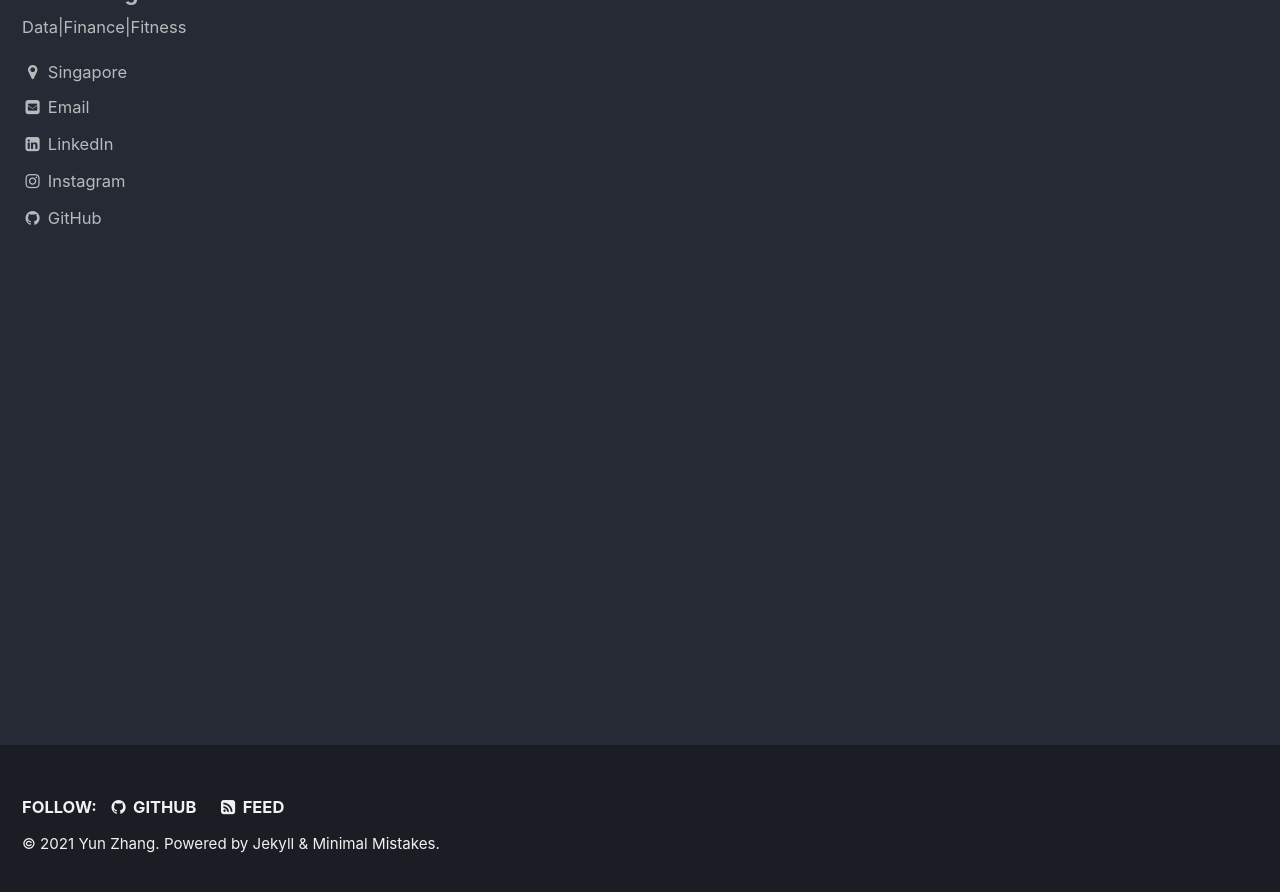
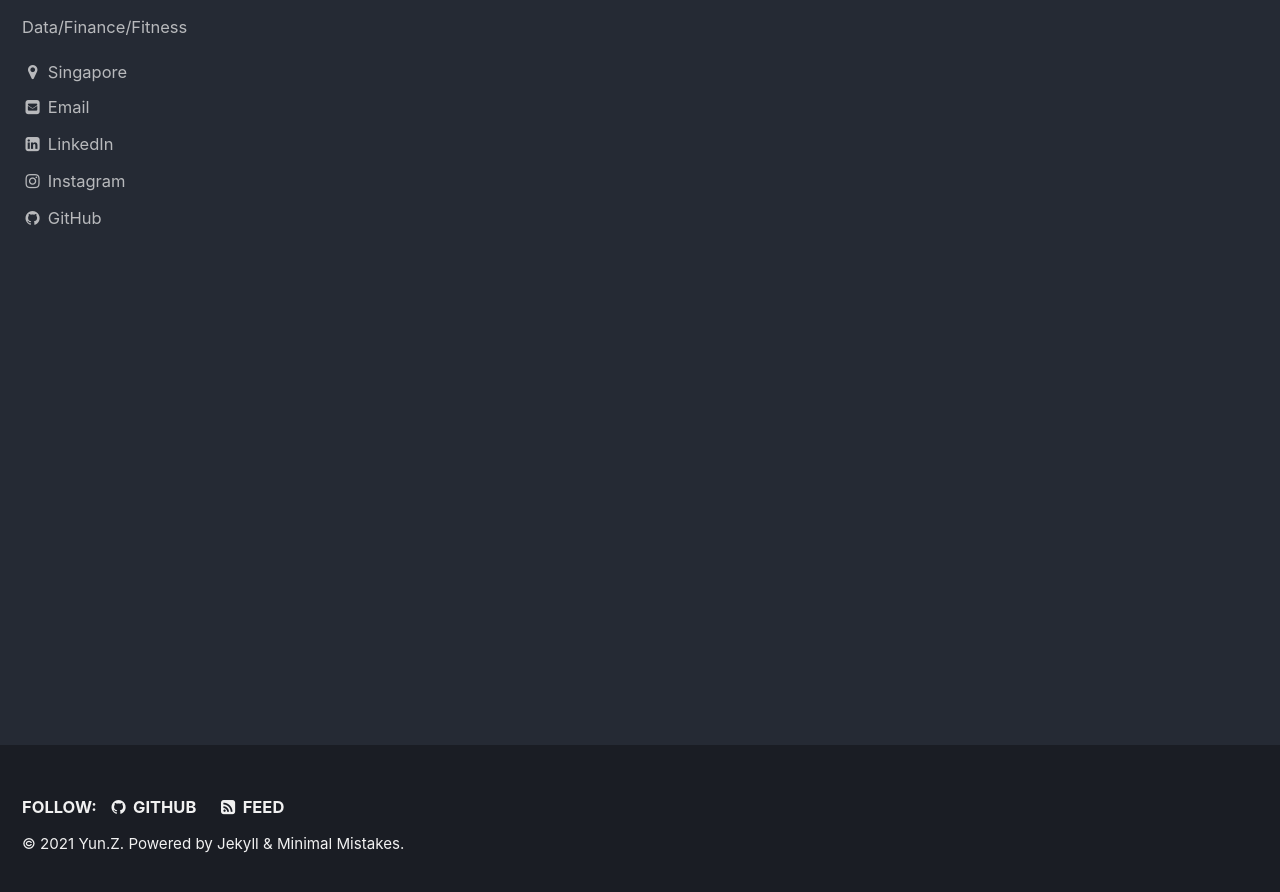
Before and after one commit to zyunsg/zyun, a Jekyll site: the page built from index.html, in a window 1280 px wide and 900 px high, scrolled down 253 px. Shown: the top 892 px of the window. Built offline with Jekyll 4.4.1, drawn with Linux system fonts in a browser that asks for light colours; the list of posts is cut into pages by our own code; some of the changed text lies outside the part shown.

Commit message:
update _config.yml

```diff
--- a/_config.yml
+++ b/_config.yml
@@ -9,10 +9,10 @@ minimal_mistakes_skin    : "dark" #"air", "aqua", "contrast", "dark", "dirt", "n
 
 # Site Settings
 locale                   : "en"
-title                    : "Yun's Blog"
+title                    : "Hello, Welcome"
 title_separator          : "-"
-name                     : "Yun Zhang"
-description              : "Data|Finance|Fitness"
+name                     : "Yun.Z"
+description              : "Data/Finance/Fitness"
 url                      : "https://zyunsg.github.io" # the base hostname & protocol for your site e.g. "https://mmistakes.github.io"
 baseurl                  : "/zyun" # the subpath of your site, e.g. "/blog"
 repository               : "zyunsg/zyun"# GitHub username/repo-name e.g. "mmistakes/minimal-mistakes"
@@ -82,9 +82,9 @@ analytics:
 
 # Site Author
 author:
-  name             : "Yun Zhang"
+  name             : "Yun.Z"
   avatar           : /assets/images/bio-photo.jpg # path of avatar image, e.g. "/assets/images/bio-photo.jpg"
-  bio              : "Data|Finance|Fitness"
+  bio              : "Data/Finance/Fitness"
   location         : "Singapore"
   email            : "zyunsg@gmail.com"
   uri              :
```
